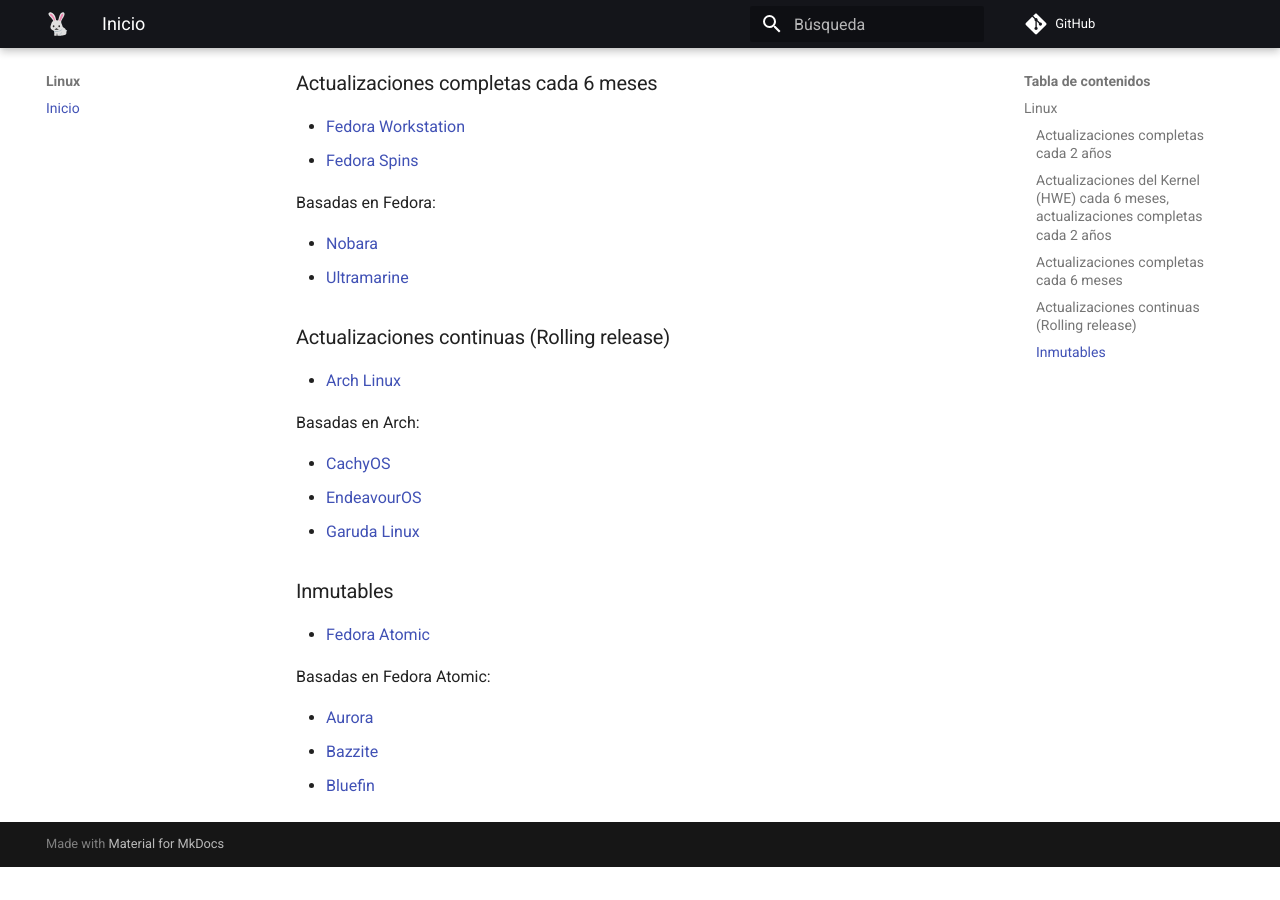
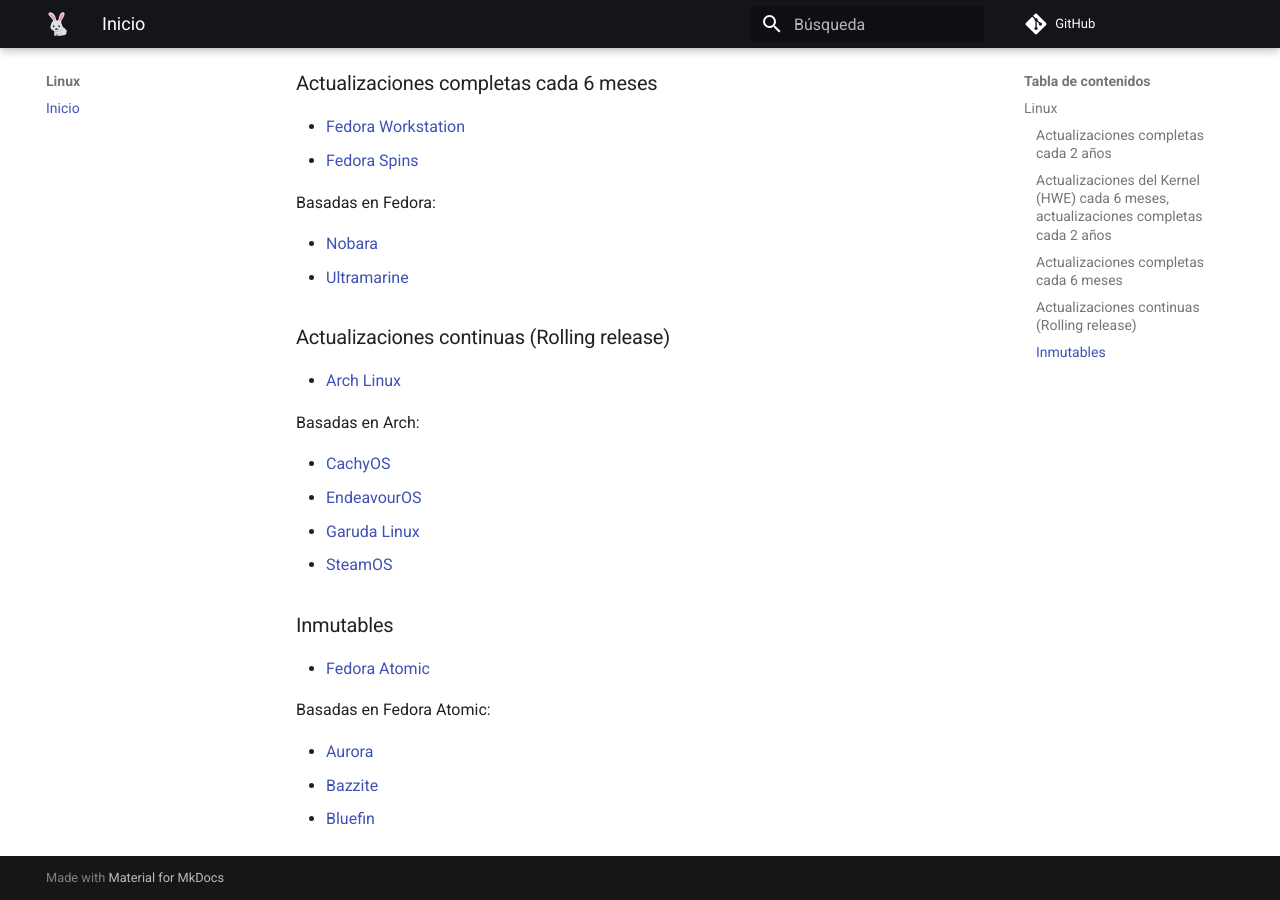
Before and after one commit to anomalouscode/wiki, an MkDocs documentation site: the page built from docs/linux/index.md, in a window 1280 px wide and 900 px high, scrolled down 849 px. Built offline with MkDocs 1.6.1 and Material for MkDocs 9.7.7, drawn with Linux system fonts in a browser that asks for light colours; comment, search, counter and statistics services are not loaded; before the commit the page ends 1716 px from its top, so only the background shows below that.

Commit message:
Add SteamOS to Arch section

```diff
--- a/docs/linux/index.md
+++ b/docs/linux/index.md
@@ -48,6 +48,7 @@ Basadas en Arch:
 - [CachyOS](https://cachyos.org)
 - [EndeavourOS](https://endeavouros.com)
 - [Garuda Linux](https://garudalinux.org)
+- [SteamOS](https://help.steampowered.com/en/faqs/view/65B4-2AA3-5F37-4227)
 
 ### Inmutables
 
```
